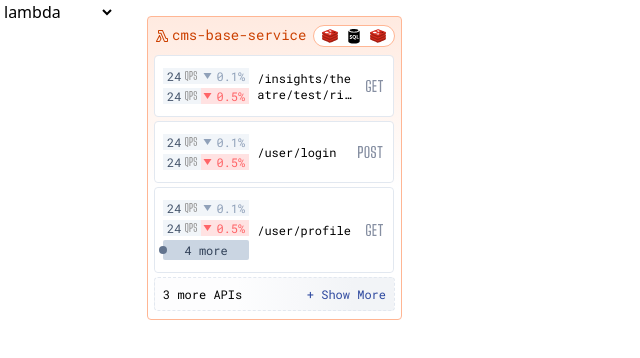
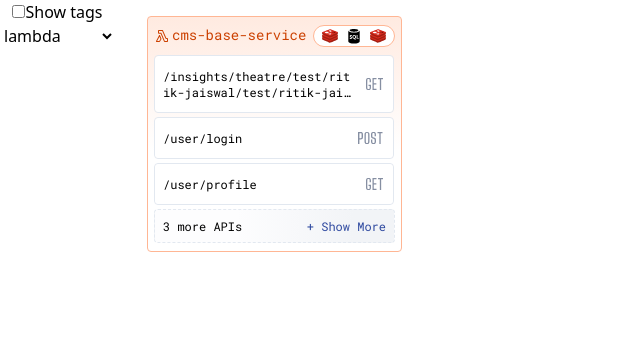
Before and after one commit to RitikJaiswal75/Animations, a React (Vite) app in the folder components/microservice/: page / in a window 1280 px wide. Shown: the top 358 px of the page, without its empty margins (0-640 px from the left). Built offline with nearby package versions, Linux system fonts and the light colour scheme.

Commit message:
add toggle to show tags

```diff
--- a/components/microservice/package.json
+++ b/components/microservice/package.json
@@ -13,7 +13,8 @@
     "@tailwindcss/vite": "^4.1.3",
     "react": "^19.0.0",
     "react-dom": "^19.0.0",
-    "tailwindcss": "^4.1.3"
+    "tailwindcss": "^4.1.3",
+    "zustand": "^5.0.3"
   },
   "devDependencies": {
     "@eslint/js": "^9.21.0",
--- a/components/microservice/src/App.tsx
+++ b/components/microservice/src/App.tsx
@@ -1,13 +1,25 @@
 import { useState } from "react";
 import Microservice from "./components/Microservice";
 import { allowedServiceTypes } from "./types/serviceTypes";
+import useStore from "./components/Store/store";
 
 function App() {
   const [serviceType, setServiceType] =
     useState<(typeof allowedServiceTypes)[number]>("lambda");
+  const { showTags, setShowTags } = useStore();
   return (
     <div className="flex gap-4">
       <div className="flex flex-col items-center">
+        <div>
+          <input
+            type="checkbox"
+            name="showtags"
+            checked={showTags}
+            onChange={() => setShowTags(!showTags)}
+            id="showTags"
+          />
+          <label htmlFor="showTags">Show tags</label>
+        </div>
         <select
           value={serviceType}
           onChange={(e) =>
--- a/components/microservice/src/components/ApiList.tsx
+++ b/components/microservice/src/components/ApiList.tsx
@@ -3,9 +3,11 @@ import { ApiListProps } from "../types/apiListProps";
 import { getApiTypeIcon } from "../utils/iconEngine";
 import moreMenuIcon from "../assets/icons/dots-horizontal.svg";
 import Tags from "./Tags";
+import useStore from "./Store/store";
 
 const ApiList = ({ data }: ApiListProps) => {
   const [showMoreMenu, setShowMoreMenu] = useState(false);
+  const { showTags } = useStore();
   const container = useRef<HTMLDivElement>(null);
 
   return (
@@ -18,9 +20,11 @@ const ApiList = ({ data }: ApiListProps) => {
         onMouseLeave={() => setShowMoreMenu(false)}
       >
         <div className="flex w-[85%] items-center gap-2">
-          <div className="flex-shrink-0">
-            <Tags tagData={data.tags || []} />
-          </div>
+          {showTags ? (
+            <div className="flex-shrink-0">
+              <Tags tagData={data.tags || []} />
+            </div>
+          ) : null}
           <div className="line-clamp-2 flex-1 break-all">{data.path}</div>
         </div>
         <div className="relative flex w-[15%] items-center justify-end">
--- /dev/null
+++ b/components/microservice/src/components/Store/store.ts
@@ -0,0 +1,13 @@
+import { create } from "zustand";
+
+type StoreState = {
+  showTags: boolean;
+  setShowTags: (value: boolean) => void;
+};
+
+const useStore = create<StoreState>((set) => ({
+  showTags: false,
+  setShowTags: (value: boolean) => set({ showTags: value }),
+}));
+
+export default useStore;
```
